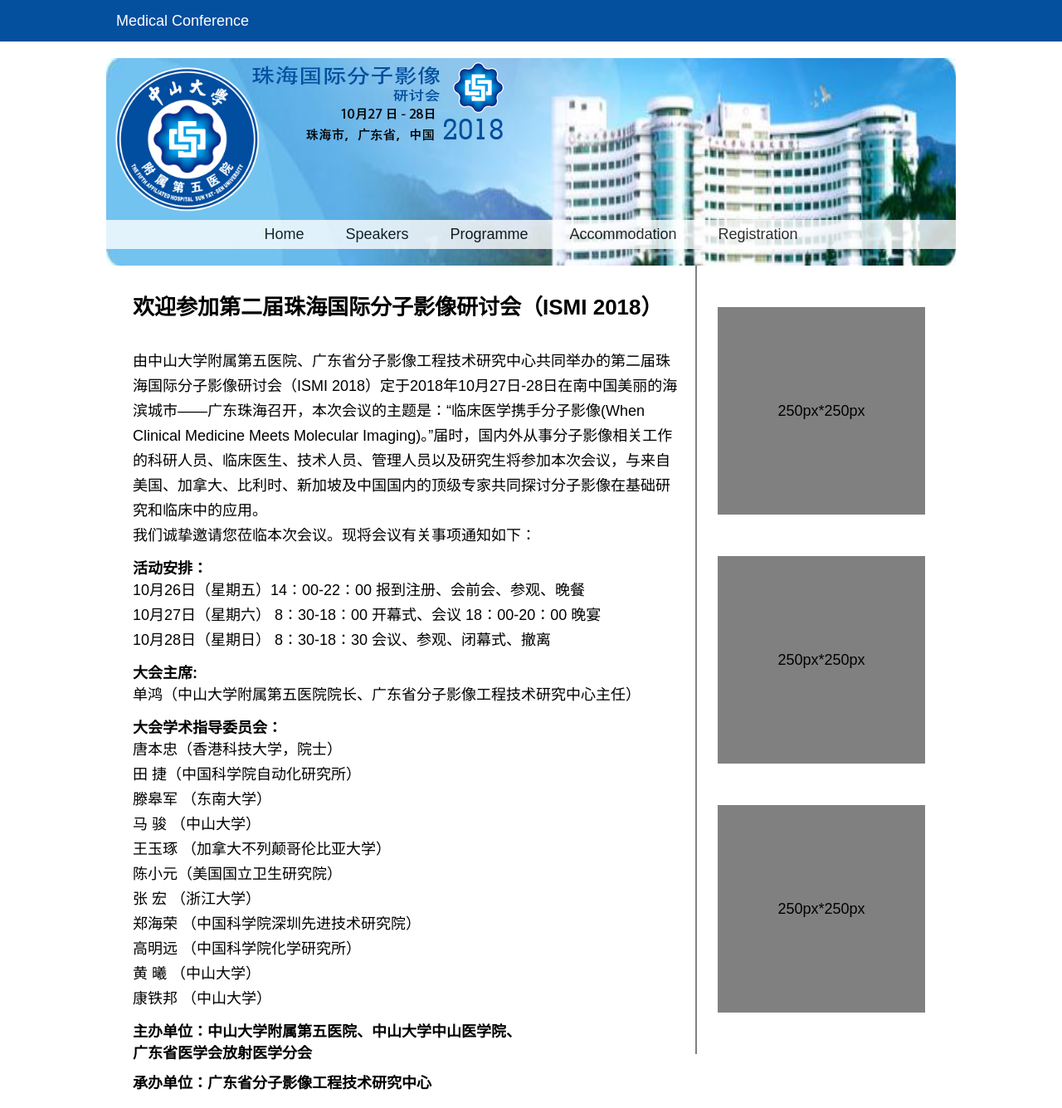
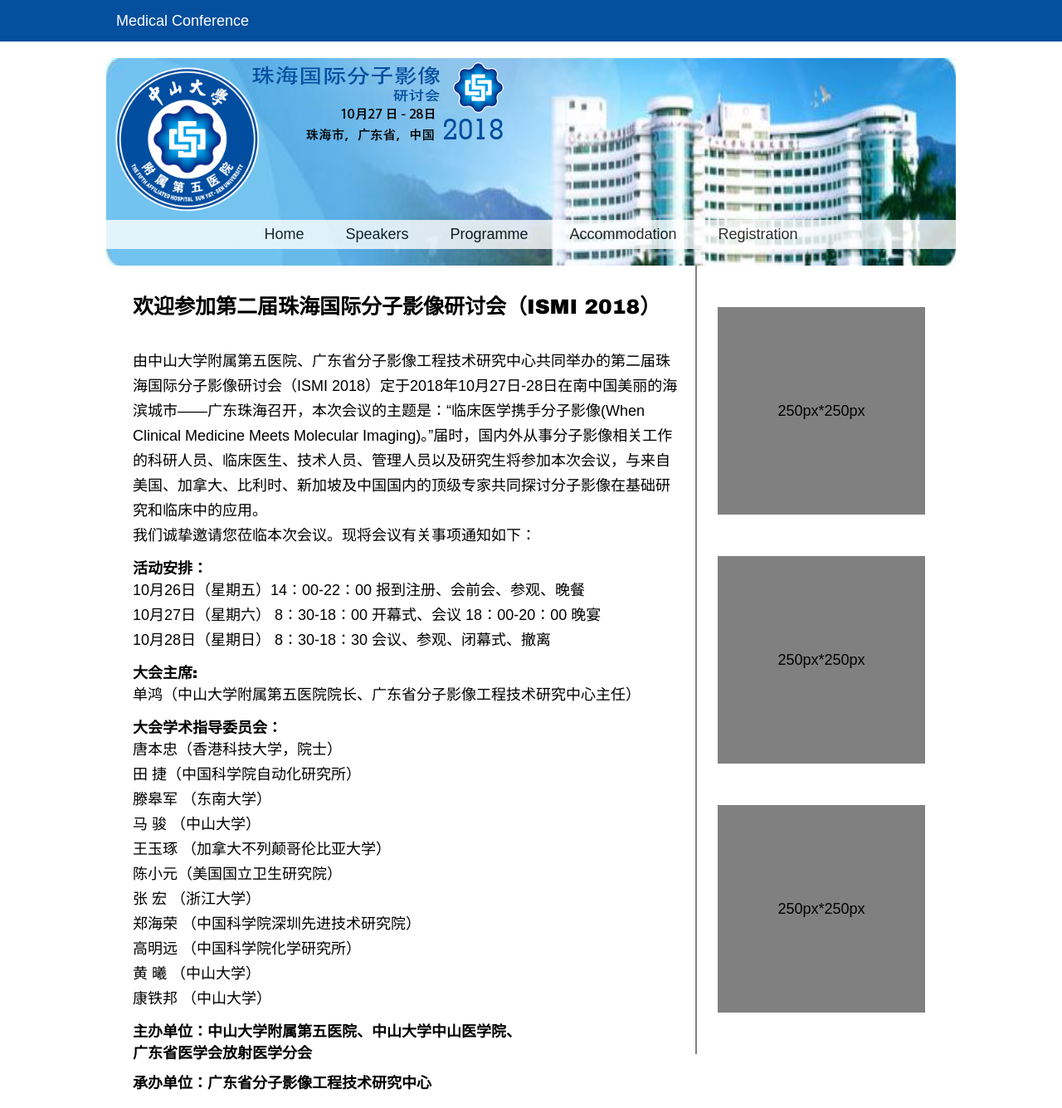
Before and after one commit to Mr-taiyan/web2, a Python web app: template templates/index.html in a window 1280 px wide. Shown: the top 1335 px of the page at 83% size. Run offline with Jinja, Linux system fonts and the light colour scheme; the template is opened without the code that fills it, so the values that code supplies are empty.

Commit message:
更新标题字体为arial black（手机bug存在）

```diff
--- a/static/css/style.css
+++ b/static/css/style.css
@@ -6,7 +6,7 @@
 }
 
 h1,h2{
-    /*font-family: "Arial Black";*/
+    font-family: "Arial Black";
 }
 
 /******************************************/
@@ -182,7 +182,7 @@
 
 .content-item>h1{
     line-height:60px;
-    font-size: 26px;
+    font-size: 25px;
     margin-bottom: 20px;
 }
 
```
